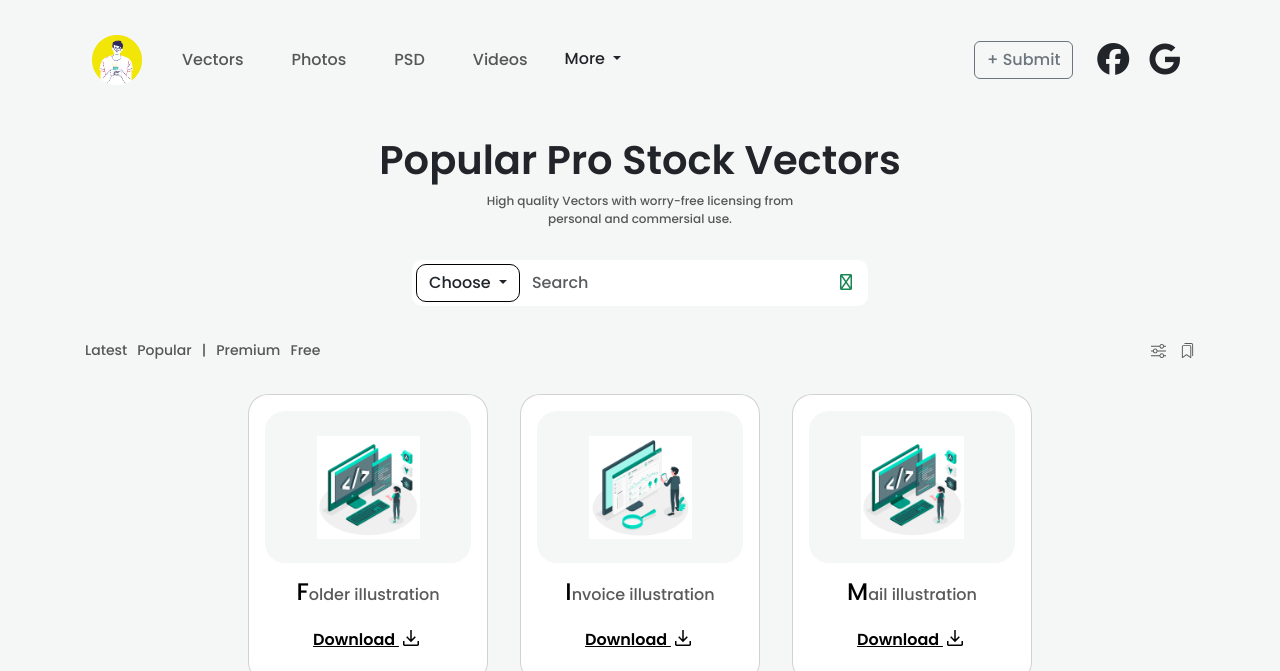
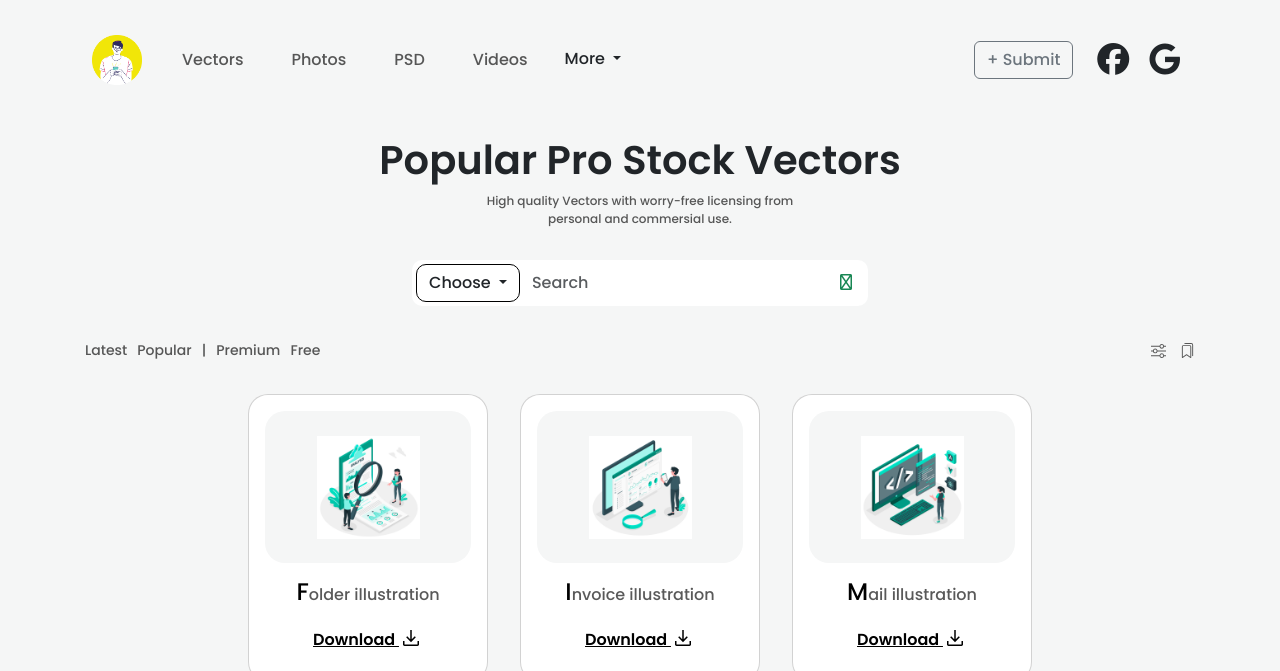
Before and after one commit to sumedhx/Bootstrap-Landing-Page, a plain HTML site: page index.html in a window 1280 px wide. Shown: the top 671 px of the page. Drawn offline with nearby package versions, Linux system fonts and the light colour scheme.

Commit message:
update index.html

```diff
--- a/index.html
+++ b/index.html
@@ -127,7 +127,7 @@
           <div class="card-container">
             <div class="card">
               <div class="card-img">
-                <img src="src/card-img/green3.jpg" alt="...">
+                <img src="src/card-img/green1.jpg" alt="...">
               </div>
               <div class="card-body">
                 <p class="card-text">Folder illustration</p>
```
